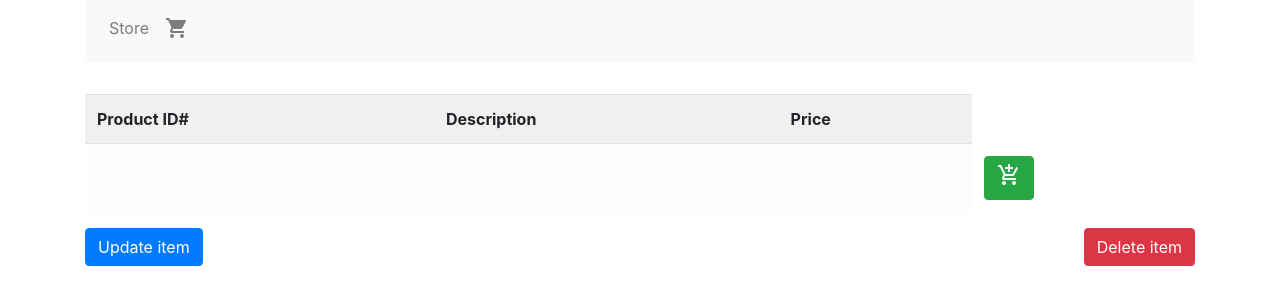
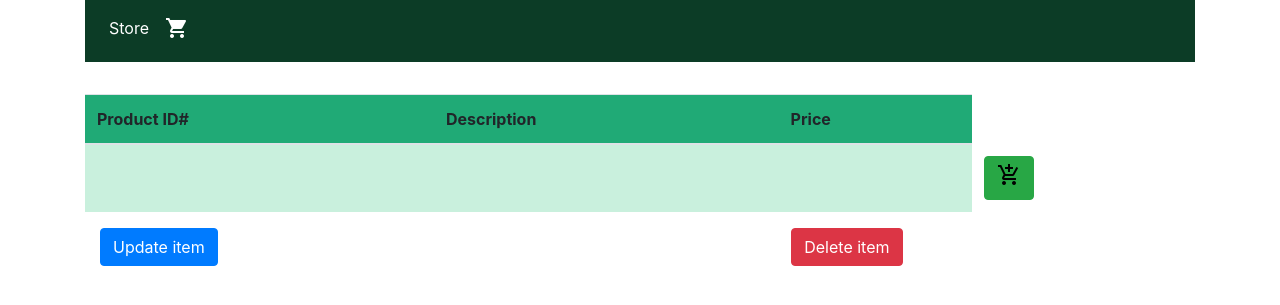
Before and after one commit to hannuju/django-webstore, a Django app: template store/templates/store/item_detail.html in a window 1280 px wide. Shown: the top 305 px of the page. Run offline with Django 3.2, Linux system fonts and the light colour scheme; the template is opened without the code that fills it, so the values that code supplies are empty; some libraries are stand-ins or nearby versions.

Commit message:
Added colors

```diff
--- a/store/static/store/style.css
+++ b/store/static/store/style.css
@@ -1,5 +1,50 @@
-.table-with-button tr th:last-child,
+.navbar {
+    background-color: #0C3C26;
+}
+
+div nav a,
+div nav a .material-icons {
+    color: white;
+}
+
+div nav a:hover,
+div nav a .material-icons:hover {
+    color: #20AA76;
+}
+
+.btn-green {
+    background-color: #C9F0DD;
+}
+
+.material-icons  {
+    color: black;
+}
+
+table thead tr {
+    background-color: #20AA76;
+}
+
+table tr {
+    background-color: #C9F0DD;
+}
+
+table tr:nth-child(even) {
+    background-color: #bce0ce;
+}
+
+tbody tr:hover {
+    background-color: #9eedc7;
+}
+
 .table-with-button tr td:last-child {
     background-color: white;
     border: 0;
 }
+
+.clickable-cell {
+    cursor: pointer;
+}
+
+#no-hover {
+    background-color: #83eab8;
+}
--- a/store/templates/base.html
+++ b/store/templates/base.html
@@ -24,7 +24,7 @@
     </head>
     <body>
         <div class="container">
-            <nav class="navbar navbar-expand-sm navbar-light bg-light">
+            <nav class="navbar navbar-expand-sm"> <!-- navbar-dark bg-dark -->
                 <div class="navbar-nav">
                     <a class="nav-item nav-link" href="{% url 'store:index' %}">Store</a>
                     <a class="nav-item nav-link cart" href="{% url 'store:cart' %}" data-toggle="popover" data-content=""><i class="material-icons">shopping_cart</i></a>
--- a/store/templates/store/cart.html
+++ b/store/templates/store/cart.html
@@ -4,14 +4,14 @@
 <div class="container">
     <h2>Cart</h2>
     {% if obj.cart %}
-    <table class="table table-light table-striped table-hover table-with-button">
+    <table class="table table-with-button"> <!-- table-light table-striped table-hover  -->
         <thead>
             <tr>
                 <th>Product ID#</th>
                 <th>Title</th>
                 <th>Quantity</th>
                 <th>Price</th>
-                <th></th>
+
             </tr>
         </thead>
         <tbody>
@@ -24,7 +24,7 @@
                 <td><a href="{% url 'store:delete-from-cart' key %}" class="btn btn-danger"><i class="material-icons">remove_shopping_cart</i></a></td>
             </tr>
             {% endfor %}
-            <tr>
+            <tr id="no-hover">
                 <td><b>Total</b></td>
                 <td></td>
                 <td><b>{{ obj.cartQty }}</b></td>
--- a/store/templates/store/index.html
+++ b/store/templates/store/index.html
@@ -13,19 +13,19 @@
             <input type="radio" name="qq" value="title">Title<br>
             <input type="radio" name="qq" value="price">Price<br><br>
         </div>
-        <button class="btn btn-light" type="submit">Apply</button>
+        <button class="btn btn-green" type="submit">Apply</button>
     </form><br>
 </div>
 
 <div class="container">
     {% if item_list %}
-    <table class="table table-light table-striped table-hover table-with-button">
+    <table class="table table-with-button"> <!-- table-light table-striped table-hover -->
         <thead>
             <tr>
                 <th>Product ID#</th>
                 <th>Title</th>
                 <th>Price</th>
-                <th></th>
+
             </tr>
         </thead>
         <tbody>
--- a/store/templates/store/item_detail.html
+++ b/store/templates/store/item_detail.html
@@ -3,13 +3,16 @@
 {% block body %}
 <div class="container">
     <h2>{{ item.title}}</h2>
-    <table class="table table-light table-striped table-with-button">
+    <table class="table table-with-button"> <!-- table-light table-striped  -->
+        <thead>
             <tr>
                 <th>Product ID#</th>
                 <th>Description</th>
                 <th>Price</th>
-            <th></th>
+
             </tr>
+        </thead>
+        <tbody>
             <tr>
                 <td>{{ item.id }}</td>
                 <td>{{ item.description }}</td>
@@ -18,10 +21,13 @@
                     <button class="btn btn-success add-to-cart-button" value="{{ item.id }}"><i class="material-icons">add_shopping_cart</i></button>
                 </td>
             </tr>
+        </tbody>
     </table>
 </div>
 <div class="container">
+    <div class="col-lg-9">
         <a class="btn btn-primary" href="{% url 'store:item-update' item.id %}">Update item</a>
         <a class="btn btn-danger float-right" href="{% url 'store:item-delete' item.id %}">Delete item</a>
     </div>
+</div>
 {% endblock %}
```
Lines whose indentation alone changed are shown as unchanged.
